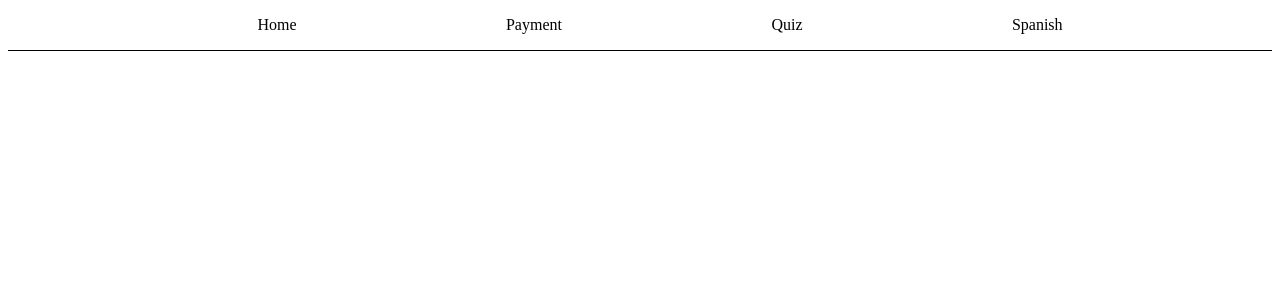
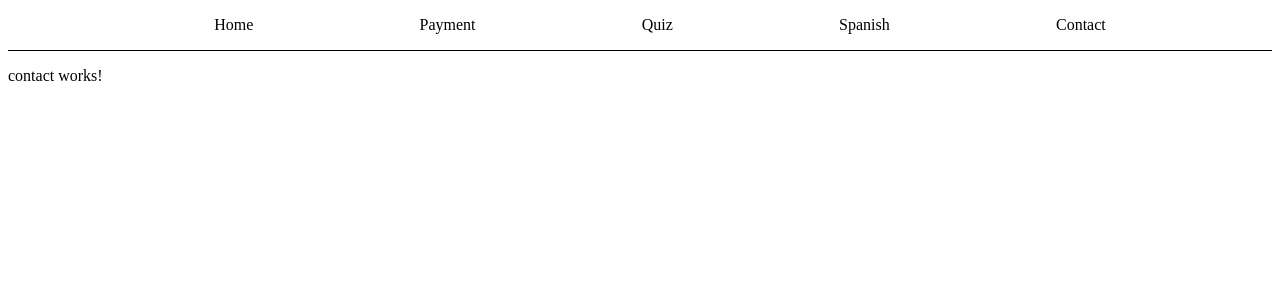
Before and after one commit to klinejessica/accessibility-app, an Angular app: page /contact in a window 1280 px wide. Before the commit this address led to /. Shown: the top 300 px of the page. Built offline with nearby package versions, Linux system fonts and the light colour scheme.

Commit message:
added contact component and routes

```diff
--- a/src/app/app.html
+++ b/src/app/app.html
@@ -6,6 +6,7 @@
             <li><a href="/quiz">Quiz</a></li>
             <!-- <li><a href="/postcard">Postcard</a></li> -->
              <li><a href="/spanish">Spanish</a></li>
+             <li><a href="/contact">Contact</a></li>
 
         </ul>
     </nav>
--- a/src/app/app.routes.ts
+++ b/src/app/app.routes.ts
@@ -5,6 +5,7 @@ import { Spanish } from './spanish/spanish';
 import { Animales } from './animales/animales';
 import { Tenses } from './tenses/tenses';
 import { Conjugations } from './conjugations/conjugations';
+import { Contact } from './contact/contact';
 
 
 export const routes: Routes = [
@@ -13,5 +14,6 @@ export const routes: Routes = [
     {path: 'spanish', component: Spanish },
     {path: 'spanish/animales', component: Animales},
     {path: 'spanish/tenses', component: Tenses},
-    {path: 'spanish/conjugations',component: Conjugations}
+    {path: 'spanish/conjugations',component: Conjugations},
+    {path: 'contact', component: Contact}
 ];
--- /dev/null
+++ b/src/app/contact/contact.html
@@ -0,0 +1 @@
+<p>contact works!</p>
```
Also changed, not shown: src/app/contact/contact.ts (added, +11 -0 lines), src/app/contact/contact.css (added), 1 other file (tests, documents, lock files or other folders).
